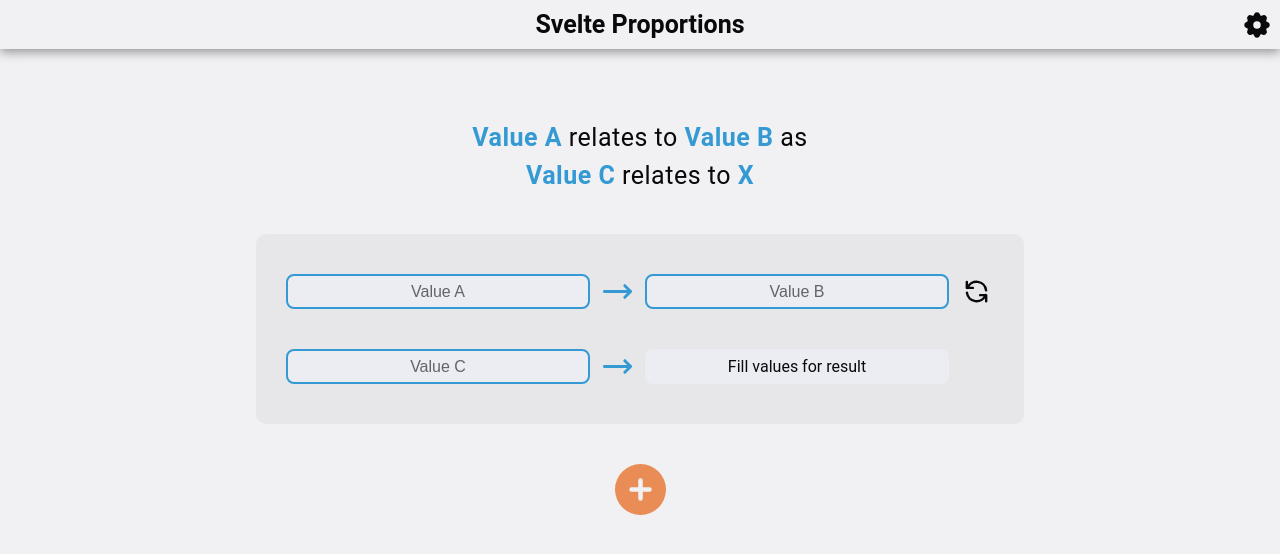
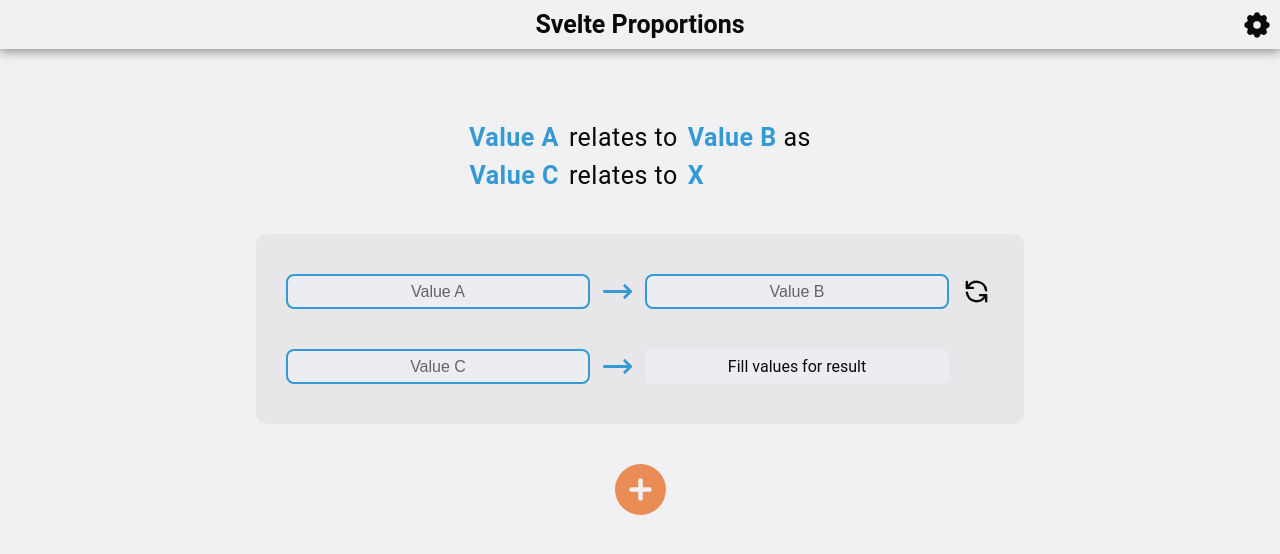
Before and after one commit to Pronian/proportions-svelte, a Svelte app: page / in a window 1280 px wide. Shown: the top 554 px of the page. Built offline with nearby package versions, Linux system fonts and the light colour scheme.

Commit message:
Order description text in columns so that it shifts less and is more organized

```diff
--- a/src/components/common/ProportionDescription.svelte
+++ b/src/components/common/ProportionDescription.svelte
@@ -9,27 +9,46 @@
 
 <svelte:element this={tag} class="cont">
 	{#if isInitialized}
-		<span class="prim">{$proportionStore.a.computed}</span> relates to
-		<span class="prim">{$proportionStore.b.computed}</span>
-		as<br />
-		<span class="prim">{$proportionStore.c.computed}</span> relates to
-		<span class="prim">{result}</span>
+		<span class="left prim">{$proportionStore.a.computed}</span>
+		<span class="mid">relates to</span>
+		<span class="right"><span class="prim">{$proportionStore.b.computed}</span> as</span>
+
+		<span class="left prim">{$proportionStore.c.computed}</span>
+		<span class="mid">relates to</span>
+		<span class="right prim">{result}</span>
 	{:else}
-		<span class="prim">Value A</span> relates to <span class="prim">Value B</span> as<br />
-		<span class="prim">Value C</span> relates to <span class="prim">X</span>
+		<span class="left prim">Value A</span>
+		<span class="mid">relates to</span>
+		<span class="right"><span class="prim">Value B</span> as</span>
+
+		<span class="left prim">Value C</span>
+		<span class="mid">relates to</span>
+		<span class="right prim">X</span>
 	{/if}
 </svelte:element>
 
 <style>
 	.cont {
+		display: grid;
+		grid-template: 1fr 1fr / auto auto auto;
+		column-gap: 0.5rem;
 		margin: 2rem;
 		font-size: 2rem;
 		line-height: 1.5;
 		font-weight: 400;
 	}
 
+	.left {
+		justify-self: end;
+	}
+
+	.right {
+		justify-self: start;
+	}
+
 	@media (min-width: 768px) {
 		.cont {
+			column-gap: 1rem;
 			margin: 4rem 2rem;
 			font-size: 2.5rem;
 			letter-spacing: 0.5px;
```
